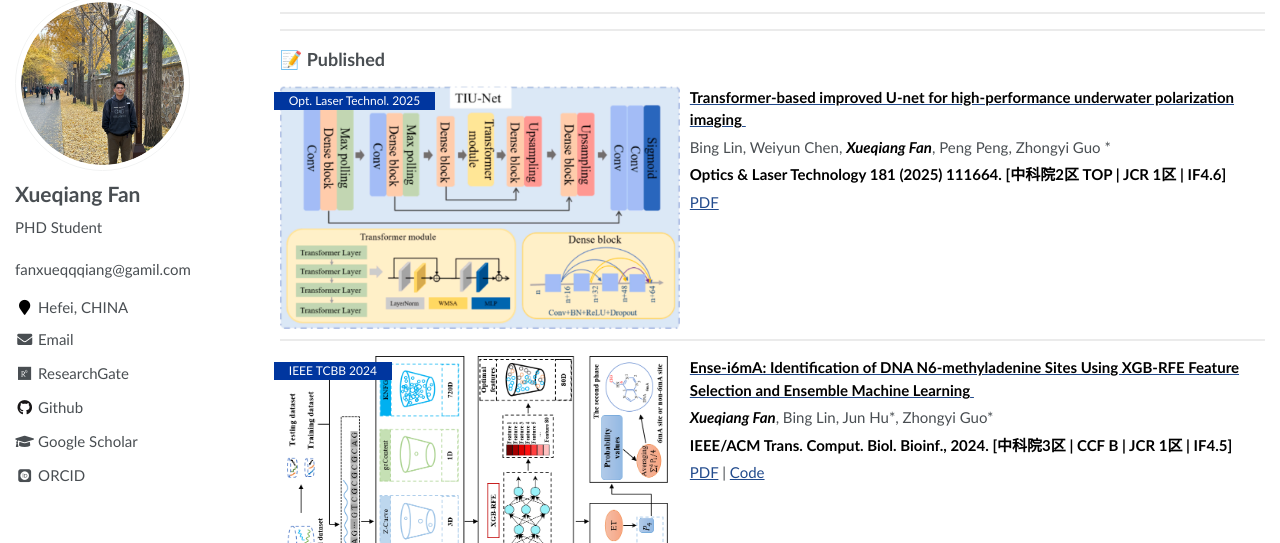
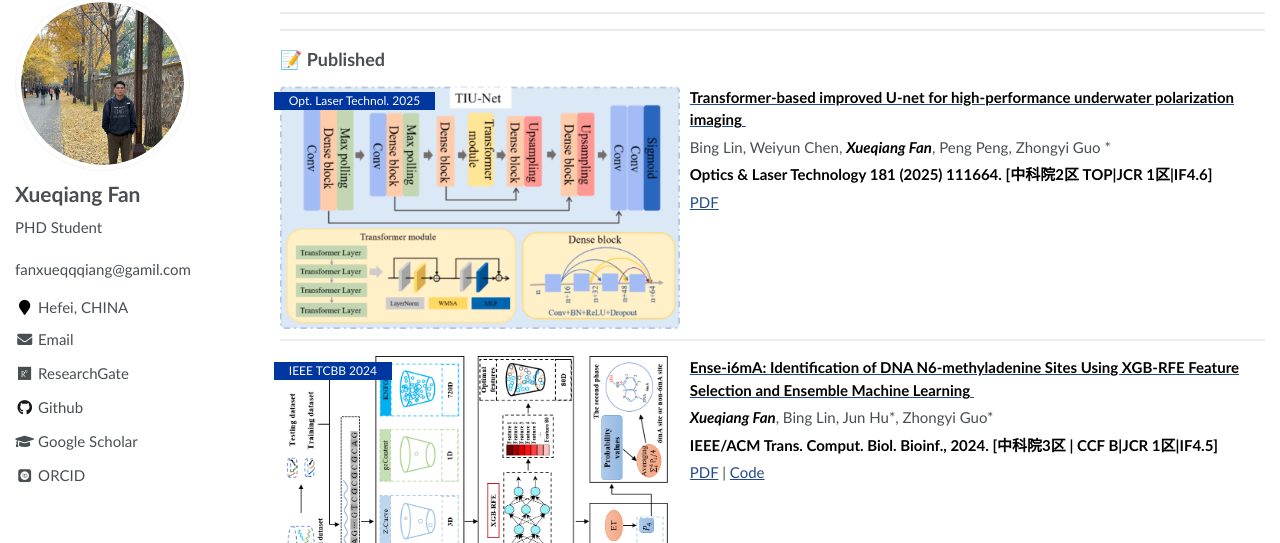
Before and after one commit to XueqiangF/xueqiangf.github.io, a Jekyll site: the page built from _pages/about.md, in a window 1280 px wide and 900 px high, scrolled down 1598 px. Shown: the part 95-638 px from the top of the window. Built offline with Jekyll 4.4.1, drawn with Linux system fonts in a browser that asks for light colours; some web fonts are replaced; comment, search, counter and statistics services are not loaded.

Commit message:
Add files via upload

```diff
--- a/_pages/about.md
+++ b/_pages/about.md
@@ -134,7 +134,7 @@
 	<dd><a href="10.1016/j.optlastec.2024.111664"><strong>Transformer-based improved U-net for high-performance underwater polarization imaging</strong>
 	<span class="__dimensions_badge_embed__" data-doi="10.1016/j.optlastec.2024.111664" data-style="large_rectangle" style="display: inline-block"></span> </a></dd>
 	<dd>Bing Lin, Weiyun Chen, <font style="font-style:oblique"><strong>Xueqiang Fan</strong></font>, Peng Peng, Zhongyi Guo *</dd>
- 	<dd><strong>Optics & Laser Technology 181 (2025) 111664. [中科院2区 TOP | JCR 1区 | IF4.6]</strong></dd>
+ 	<dd><strong>Optics & Laser Technology 181 (2025) 111664. [中科院2区 TOP|JCR 1区|IF4.6]</strong></dd>
     <dd><a href="https://xueqiangf.github.io/doc/20240827 (Opt. Laser Technol.) TIU-Net.pdf" target="_blank">PDF</a></dd>
 </dl>
 
@@ -142,11 +142,11 @@
 
 <dl><script async src="https://badge.dimensions.ai/badge.js" charset="utf-8"> </script>
     <div class="badge">IEEE TCBB 2024</div>
-	<dt><img align="left" width="400" height="300" hspace="10" wspace="20" src="../images/Ense-i6mA.png"></dt>
+	<dt><img align="left" width="400" height="200" hspace="10" wspace="20" src="../images/Ense-i6mA.png"></dt>
 	<dd><a href="https://doi.org/10.1109/TCBB.2024.3421228"><strong>Ense-i6mA: Identification of DNA N6-methyladenine Sites Using XGB-RFE Feature Selection and Ensemble Machine Learning</strong>
 	<span class="__dimensions_badge_embed__" data-doi="10.1109/TCBB.2024.3421228" data-style="large_rectangle" style="display: inline-block"></span> </a></dd>
 	<dd><font style="font-style:oblique"><strong>Xueqiang Fan</strong></font>, Bing Lin, Jun Hu*, Zhongyi Guo*</dd>
- 	<dd><strong>IEEE/ACM Trans. Comput. Biol. Bioinf., 2024. [中科院3区 | CCF B | JCR 1区 | IF4.5]</strong></dd>
+ 	<dd><strong>IEEE/ACM Trans. Comput. Biol. Bioinf., 2024. [中科院3区 | CCF B|JCR 1区|IF4.5]</strong></dd>
     <dd><a href="https://xueqiangf.github.io/doc/20240625 (IEEE-ACM Trans. Comput. Biol. Bioinf.) Ense-i6mA.pdf" target="_blank">PDF</a> | <a href="https://github.com/XueqiangF/Ense-i6mA" target="_blank">Code</a></dd>
 </dl>
 
@@ -166,13 +166,15 @@
 <hr>
 <dl><script async src="https://badge.dimensions.ai/badge.js" charset="utf-8"> </script>
     <div class="badge">Opt. Lasers Eng. 2024</div>
-	<dt><img align="left" width="400" hspace="10" wspace="20" src="../images/PSI-LGCPFL.png"></dt>
+	<dt><img align="left" width="400" height="200" hspace="10" wspace="20" src="../images/PSI-LGCPFL.png"></dt>
 	<dd><a href="https://doi.org/10.1016/j.optlaseng.2024.108194"><strong>Improved Polarization Scattering Imaging Using Local-Global Context Polarization Feature Learning Framework</strong>
 	<span class="__dimensions_badge_embed__" data-doi="10.1016/j.optlaseng.2024.108194" data-style="large_rectangle" style="display: inline-block"></span> </a></dd>
 	<dd><font style="font-style:oblique"><strong>Xueqiang Fan</strong></font>, Weiyun Chen, Bing Lin, Peng Peng, Zhongyi Guo*</dd>
  	<dd><strong>Opt. Lasers Eng. 2024;178:108194. [中科院2区|JCR 1区|IF4.6]</strong></dd>
     <dd><a href="https://xueqiangf.github.io/doc/2024 (Opt. Lasers. Eng) PSI-LGCPFL.pdf" target="_blank">PDF</a></dd>
 </dl>
+
+<hr>
 
 - `Analytical Biochemistry 2020` [Identification of ligand-binding residues using protein sequence profile alignment and query-specific support vector machine model](https://doi.org/10.1016/j.ab.2020.113799),  Jun Hu *, Liang Rao,  **<font style="font-style:oblique"><strong>Xue-Qiang Fan</strong></font>**, Dong-Jun Yu *, Gui-Jun Zhang *, Analytical biochemistry, 2020, 604: 113799. [<strong>中科院3区 | JCR 2区 | IF3.65</strong>]  [**PDF**](https://xueqiangf.github.io/doc/2020 (Analytical Biochemistry ) I-LBR.pdf)
 
```
